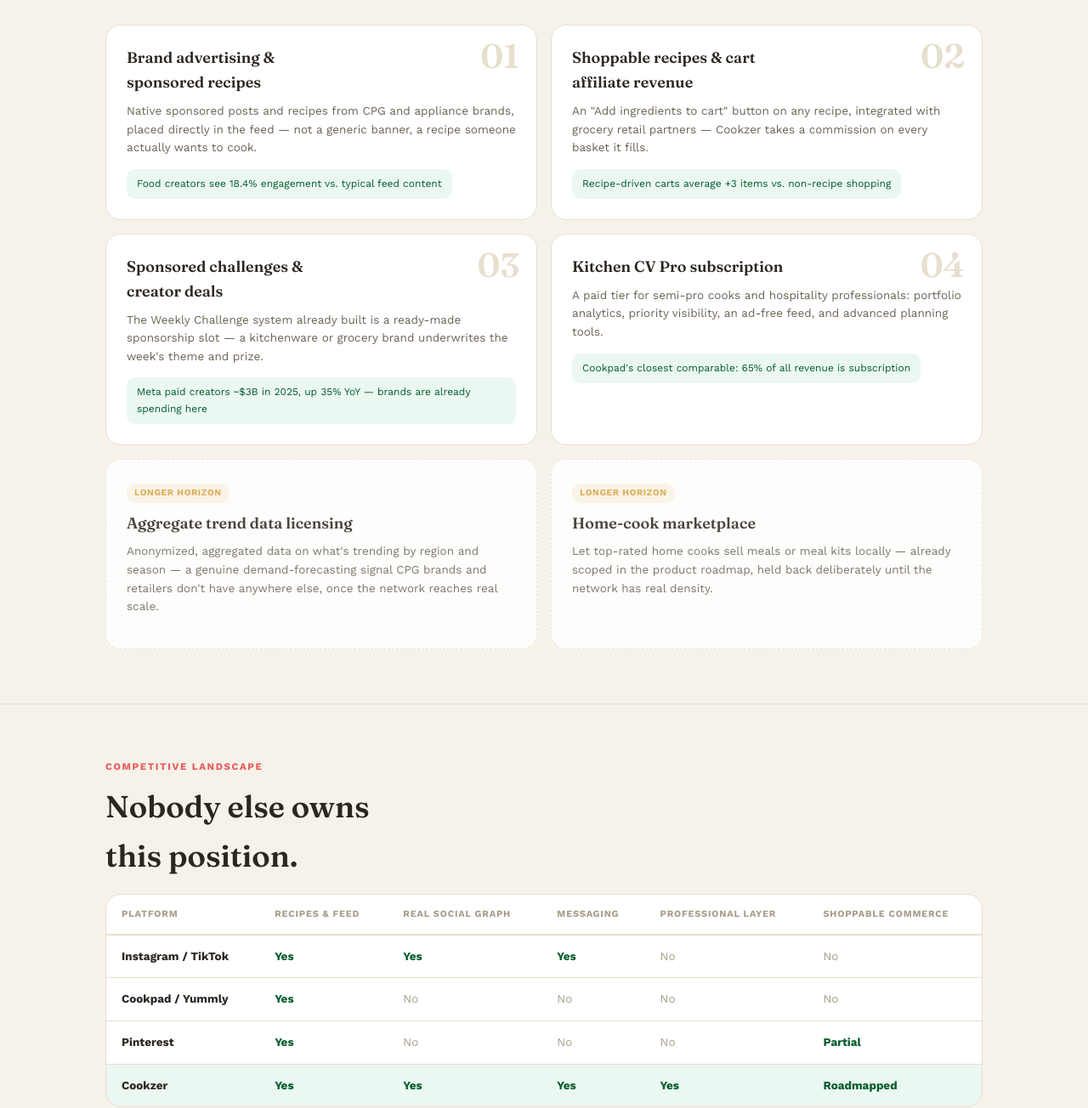
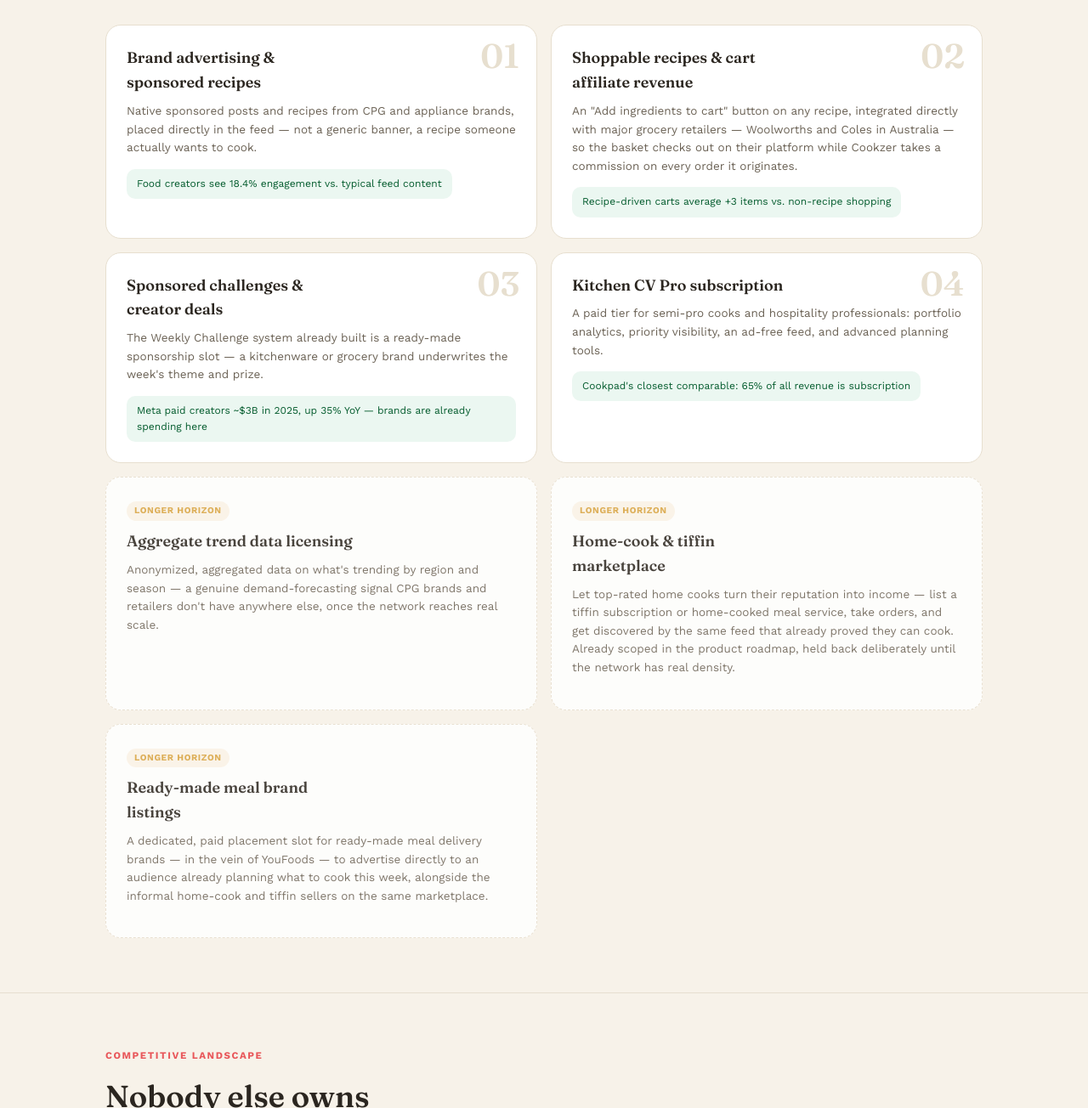
Before and after one commit to razasabir/cookzer, a plain HTML site: page nadir/index.html in a window 1280 px wide. Shown: the part 4380-5684 px from the top of the page at 85% size. Drawn offline with nearby package versions, Linux system fonts and the light colour scheme.

Commit message:
Add ready-meal/tiffin marketplace and named grocery partners to pitch page (#57)
Names Woolworths and Coles as direct shopping-cart integration targets,
and splits the home-cook marketplace idea into two commercial model
cards: home-cook/tiffin sellers advertising their services, and
ready-made meal brands (YouFoods-style) buying placement.


Claude-Session: https://claude.ai/code/session_019haMo3T3Mj7y83yxtpdgfC

Co-authored-by: Claude <noreply@anthropic.com>

```diff
--- a/nadir/index.html
+++ b/nadir/index.html
@@ -451,7 +451,7 @@
 <section class="block" id="model">
   <div class="wrap">
     <div class="section-kicker">Commercial model</div>
-    <h2 class="section-head">Five ways this makes money — none of them require inventing a new behavior.</h2>
+    <h2 class="section-head">Several ways this makes money — none of them require inventing a new behavior.</h2>
     <p class="section-dek">Every stream below rides on top of something already built and live: the feed, the recipe engine, the challenge system, or the Kitchen CV professional layer.</p>
 
     <div class="revenue-grid">
@@ -464,7 +464,7 @@
       <div class="revenue-card">
         <div class="revenue-num">02</div>
         <div class="revenue-title">Shoppable recipes &amp; cart affiliate revenue</div>
-        <div class="revenue-desc">An "Add ingredients to cart" button on any recipe, integrated with grocery retail partners — Cookzer takes a commission on every basket it fills.</div>
+        <div class="revenue-desc">An "Add ingredients to cart" button on any recipe, integrated directly with major grocery retailers — Woolworths and Coles in Australia — so the basket checks out on their platform while Cookzer takes a commission on every order it originates.</div>
         <div class="revenue-proof">Recipe-driven carts average +3 items vs. non-recipe shopping</div>
       </div>
       <div class="revenue-card">
@@ -486,8 +486,13 @@
       </div>
       <div class="revenue-card future">
         <div class="future-pill">Longer horizon</div>
-        <div class="revenue-title">Home-cook marketplace</div>
-        <div class="revenue-desc">Let top-rated home cooks sell meals or meal kits locally — already scoped in the product roadmap, held back deliberately until the network has real density.</div>
+        <div class="revenue-title">Home-cook &amp; tiffin marketplace</div>
+        <div class="revenue-desc">Let top-rated home cooks turn their reputation into income — list a tiffin subscription or home-cooked meal service, take orders, and get discovered by the same feed that already proved they can cook. Already scoped in the product roadmap, held back deliberately until the network has real density.</div>
+      </div>
+      <div class="revenue-card future">
+        <div class="future-pill">Longer horizon</div>
+        <div class="revenue-title">Ready-made meal brand listings</div>
+        <div class="revenue-desc">A dedicated, paid placement slot for ready-made meal delivery brands — in the vein of YouFoods — to advertise directly to an audience already planning what to cook this week, alongside the informal home-cook and tiffin sellers on the same marketplace.</div>
       </div>
     </div>
   </div>
```
